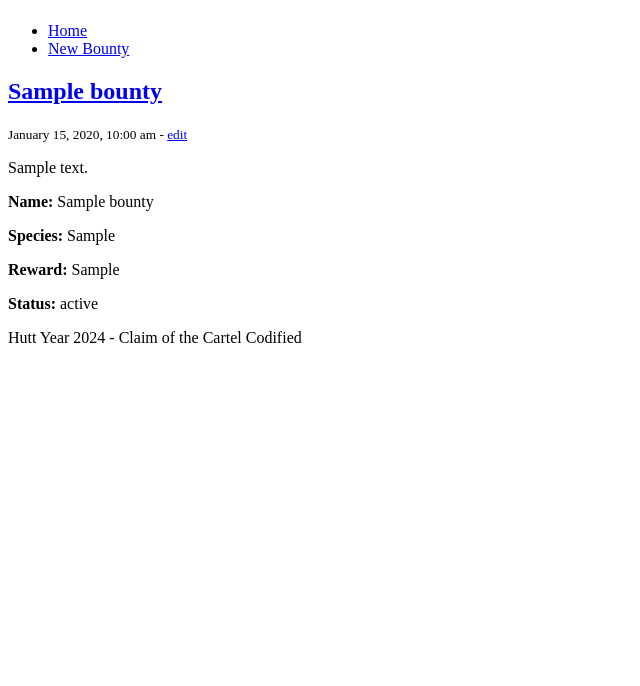
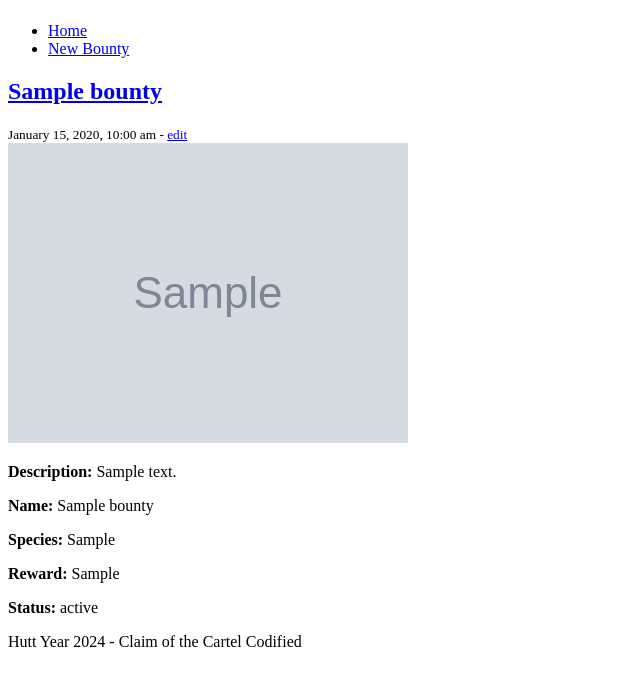
Before and after one commit to mjuyo/wd2-project, a PHP site: page / in a window 1280 px wide. Shown: the part 58-744 px from the top of the page, without its empty margins (0-640 px from the left). Run offline with PHP 8.4, Linux system fonts and the light colour scheme; tables that the repository leaves empty or names only in its code hold one stand-in row (values such as "Sample post"); grey boxes marked "Sample" are stand-in pictures.

Commit message:
Index updated with more functionality linked to bounty.php

```diff
--- a/index.php
+++ b/index.php
@@ -28,6 +28,10 @@
 <head>
     <meta charset="utf-8">
     <meta name="viewport" content="width=device-width, initial-scale=1">
+    <link rel="preconnect" href="https://fonts.googleapis.com">
+    <link rel="preconnect" href="https://fonts.gstatic.com" crossorigin>
+    <link href="https://fonts.googleapis.com/css2?family=Poppins:wght@200;500&display=swap" rel="stylesheet">
+    <link rel="stylesheet" href="styles.css">
     <title>GBN</title>
 </head>
 <body>
@@ -40,12 +44,15 @@
             <div class="bounties-post">
                 <?php while($row = $statement->fetch()): ?>
                 <div class="paragraph">
-                    <h2><a href="details.php?id=<?= $row['bounty_id'] ?>"><?= $row['title'] ?></a></h2>
+                    <h2><a href="details.php?bounty_id=<?= $row['bounty_id'] ?>"><?= $row['title'] ?></a></h2>
                     <div class="date-stamp">
-                        <small><?= date("F d, Y, h:i a", strtotime($row['bounty_date'])) . " - "?><a href="edit.php?id=<?= $row['bounty_id'] ?>">edit</a></small>
+                        <small><?= date("F d, Y, h:i a", strtotime($row['bounty_date'])) . " - "?><a href="edit.php?bounty_id=<?= $row['bounty_id'] ?>">edit</a></small>
                     </div>
                     <div class="bounties-content">
-                        <p><?= htmlspecialchars($row['description']) ?></p>
+                        <?php if (!empty($row['image_path'])): ?>
+                            <img src="<?= htmlspecialchars($row['image_path']) ?>" alt="<?= htmlspecialchars($row['title']) ?>">
+                        <?php endif ?>
+                        <p><strong>Description:</strong> <?= htmlspecialchars($row['description']) ?></p>
                         <p><strong>Name:</strong> <?= htmlspecialchars($row['name']) ?></p>
                         <p><strong>Species:</strong> <?= htmlspecialchars($row['species']) ?></p>
                         <p><strong>Reward:</strong> <?= htmlspecialchars($row['reward']) ?></p>
```
